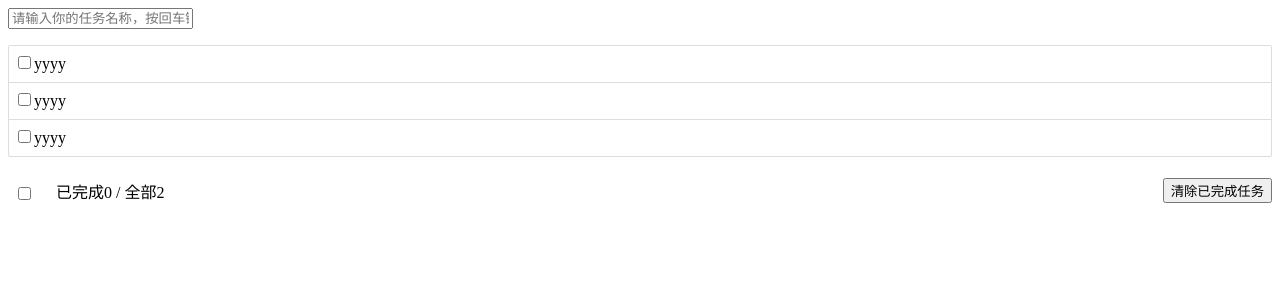
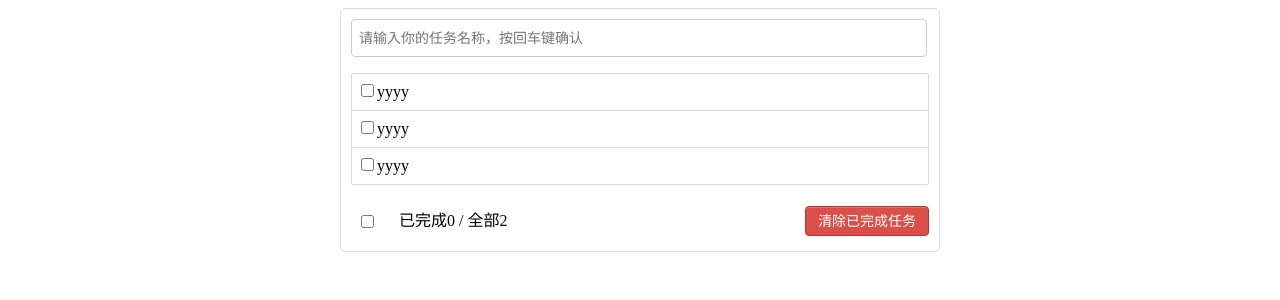
Before and after one commit to sven713/jsj, a React (Create React App) app: page / in a window 1280 px wide. Shown: the top 300 px of the page. Built offline with nearby package versions, Linux system fonts and the light colour scheme.

Commit message:
P56 optimize

```diff
--- a/src/App.css
+++ b/src/App.css
@@ -0,0 +1,59 @@
+/*base*/
+body {
+    background: #fff;
+  }
+
+  .btn {
+    display: inline-block;
+    padding: 4px 12px;
+    margin-bottom: 0;
+    font-size: 14px;
+    line-height: 20px;
+    text-align: center;
+    vertical-align: middle;
+    cursor: pointer;
+    box-shadow: inset 0 1px 0 rgba(255, 255, 255, 0.2), 0 1px 2px rgba(0, 0, 0, 0.05);
+    border-radius: 4px;
+  }
+
+  .btn-danger {
+    color: #fff;
+    background-color: #da4f49;
+    border: 1px solid #bd362f;
+  }
+
+  .btn-danger:hover {
+    color: #fff;
+    background-color: #bd362f;
+  }
+
+  .btn:focus {
+    outline: none;
+  }
+
+  .todo-container {
+    width: 600px;
+    margin: 0 auto;
+  }
+  .todo-container .todo-wrap {
+    padding: 10px;
+    border: 1px solid #ddd;
+    border-radius: 5px;
+  }
+
+  /*main*/
+  /* .todo-main {
+    margin-left: 0px;
+    border: 1px solid #ddd;
+    border-radius: 2px;
+    padding: 0px;
+  }
+
+  .todo-empty {
+    height: 40px;
+    line-height: 40px;
+    border: 1px solid #ddd;
+    border-radius: 2px;
+    padding-left: 5px;
+    margin-top: 10px;
+  } */
--- a/src/App.js
+++ b/src/App.js
@@ -1,17 +1,21 @@
 
-import React,{Component} from "react";
+import React, { Component } from "react";
 
 import Header from './components/Header'
 import Footer from "./components/Footer";
 import List from "./components/List";
 import './App.css'
-export default class App extends Component{
-    render(){
-        return(
-        <div>
-            <Header></Header>
-            <List></List>
-            <Footer></Footer>
+export default class App extends Component {
+    render() {
+        return (
+            <div>
+                <div class="todo-container">
+                    <div class="todo-wrap">
+                        <Header></Header>
+                        <List></List>
+                        <Footer></Footer>
+                    </div>
+                </div>
             </div>
         )
     }
--- a/src/components/Header/index.css
+++ b/src/components/Header/index.css
@@ -0,0 +1,16 @@
+
+  /*header*/
+  .todo-header input {
+    width: 560px;
+    height: 28px;
+    font-size: 14px;
+    border: 1px solid #ccc;
+    border-radius: 4px;
+    padding: 4px 7px;
+  }
+
+  .todo-header input:focus {
+    outline: none;
+    border-color: rgba(82, 168, 236, 0.8);
+    box-shadow: inset 0 1px 1px rgba(0, 0, 0, 0.075), 0 0 8px rgba(82, 168, 236, 0.6);
+  }
```
